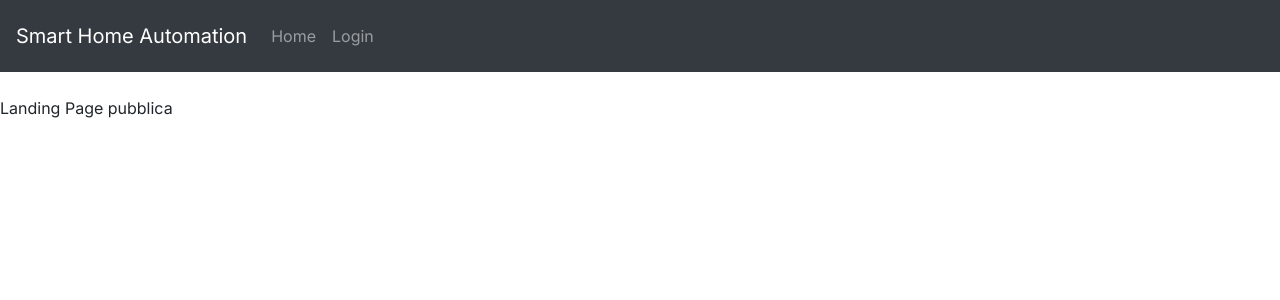
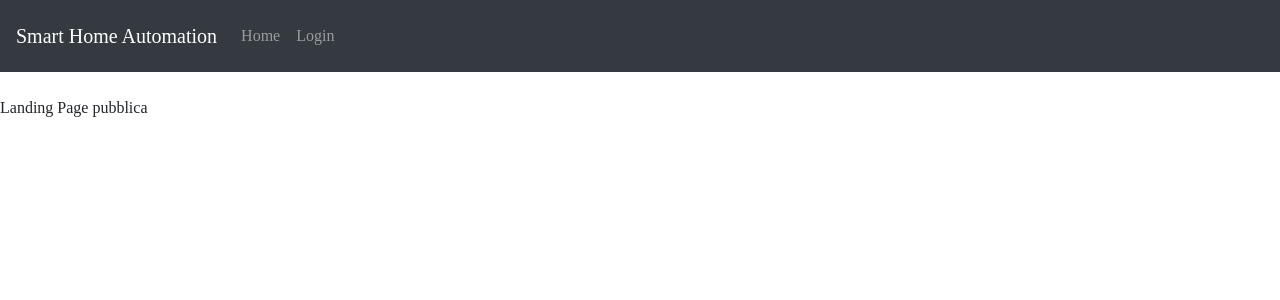
Before and after one commit to avivace/sha, a Vue app in the folder frontend/: page / in a window 1280 px wide. Shown: the top 300 px of the page. Built offline with nearby package versions, Linux system fonts and the light colour scheme.

Commit message:
Inter font -> Rubik, reduce font weight

```diff
--- a/frontend/package.json
+++ b/frontend/package.json
@@ -13,6 +13,7 @@
     "core-js": "^2.6.5",
     "js-sha512": "^0.8.0",
     "typeface-inter": "^3.7.0",
+    "typeface-rubik": "0.0.72",
     "vue": "^2.6.10",
     "vue-router": "^3.0.6",
     "vuex": "^3.1.1"
--- a/frontend/src/App.vue
+++ b/frontend/src/App.vue
@@ -21,7 +21,10 @@
 
 <style>
 body {
-  font-family: 'Inter';
+  font-family: 'Rubik';
+  font-weight: 400
+}
+.h1 .h2 .h3 h1 h2 h3{
   font-weight: 400
 }
 </style>}
```
